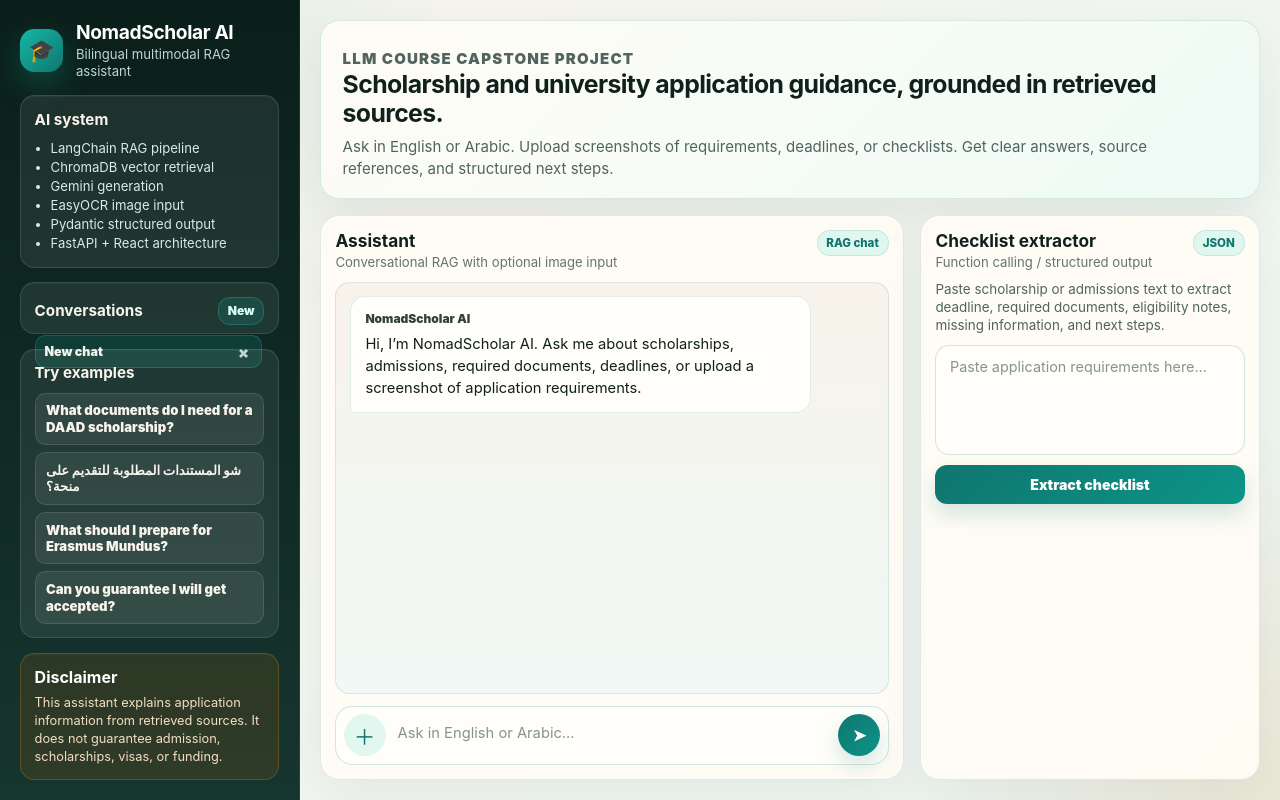
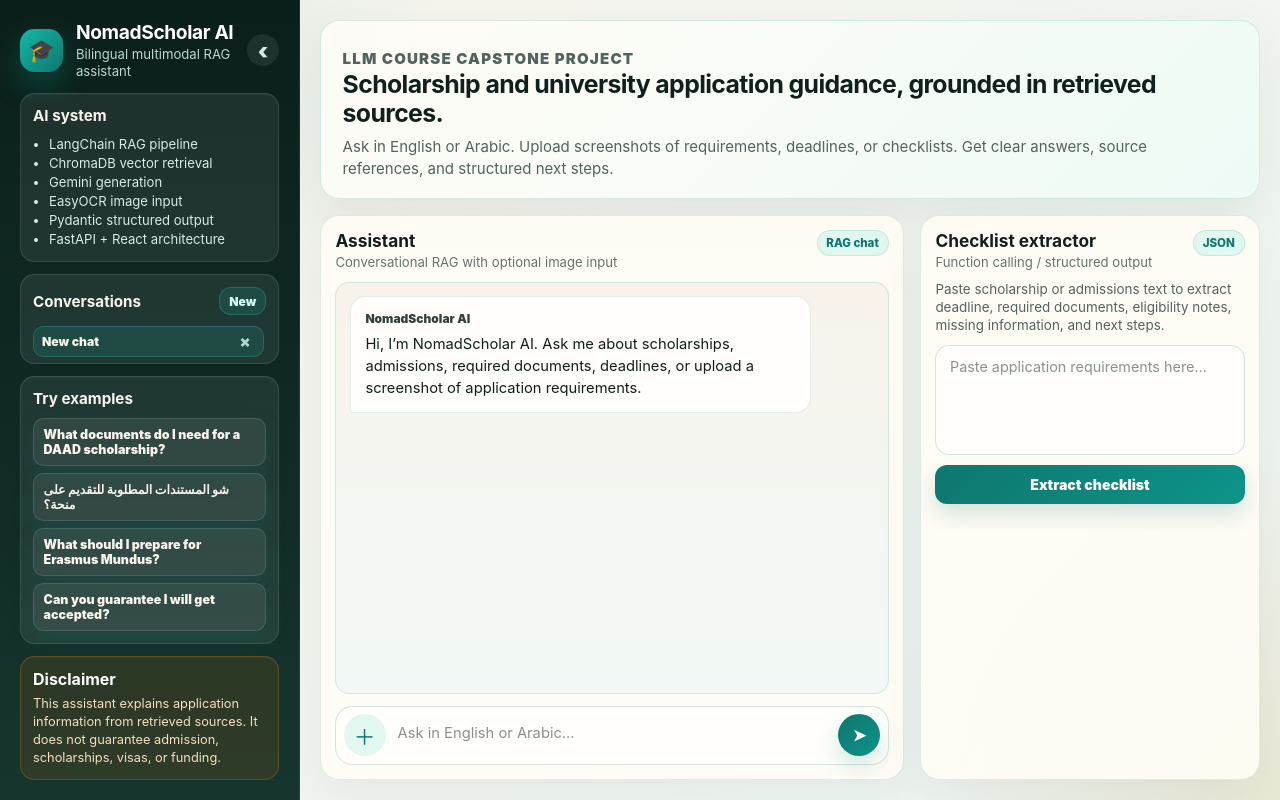
Before and after one commit to joeElieSarkis/nomadscholar-rag-assistant, a React app in the folder frontend/: page / in a window 1280 px wide. Built offline with nearby package versions, Linux system fonts and the light colour scheme; the HTML template or start-up script is replaced by a standard one.

Commit message:
Improve sidebar navigation

```diff
--- a/frontend/src/App.css
+++ b/frontend/src/App.css
@@ -32,6 +32,29 @@ input {
   overflow: hidden;
 }
 
+.app.sidebar-collapsed {
+  grid-template-columns: 1fr;
+}
+
+.app.sidebar-collapsed .sidebar {
+  display: none;
+}
+
+.sidebar-open-button {
+  position: fixed;
+  top: 1rem;
+  left: 1rem;
+  z-index: 90;
+  height: 2.6rem;
+  width: 2.6rem;
+  display: grid;
+  place-items: center;
+  border-radius: 999px;
+  background: #0f766e;
+  color: white;
+  box-shadow: 0 12px 28px rgba(15, 118, 110, 0.25);
+}
+
 /* Sidebar */
 
 .sidebar {
@@ -42,15 +65,43 @@ input {
   padding: 1.25rem;
   display: flex;
   flex-direction: column;
-  gap: 0.9rem;
+  gap: 0.75rem;
   overflow: hidden;
   border-right: 1px solid rgba(255, 255, 255, 0.08);
+}
+
+.brand-row {
+  display: flex;
+  align-items: center;
+  justify-content: space-between;
+  gap: 0.75rem;
 }
 
 .brand {
   display: flex;
   gap: 0.8rem;
   align-items: center;
+  min-width: 0;
+}
+
+.sidebar-collapse-button {
+  height: 2rem;
+  width: 2rem;
+  display: grid;
+  place-items: center;
+  border-radius: 999px;
+  background: rgba(255, 255, 255, 0.08);
+  color: #d8ebe6;
+  box-shadow: none;
+  padding: 0;
+  font-size: 1.4rem;
+  flex-shrink: 0;
+}
+
+.sidebar-collapse-button:hover {
+  background: rgba(20, 184, 166, 0.16);
+  box-shadow: none;
+  transform: none;
 }
 
 .logo {
@@ -82,7 +133,7 @@ input {
   background: rgba(255, 255, 255, 0.075);
   border: 1px solid rgba(199, 234, 225, 0.13);
   border-radius: 0.9rem;
-  padding: 0.85rem;
+  padding: 0.75rem;
   box-shadow: inset 0 1px 0 rgba(255, 255, 255, 0.04);
 }
 
@@ -130,10 +181,10 @@ input {
 }
 
 .chat-list {
-  max-height: 150px;
+  max-height: 118px;
   overflow-y: auto;
   display: grid;
-  gap: 0.4rem;
+  gap: 0.35rem;
   padding-right: 0.15rem;
 }
 
@@ -157,9 +208,9 @@ input {
   background: transparent;
   color: #f8f4ec;
   box-shadow: none;
-  padding: 0.5rem 0.55rem;
+  padding: 0.45rem 0.5rem;
   text-align: left;
-  font-size: 0.78rem;
+  font-size: 0.76rem;
   overflow: hidden;
   white-space: nowrap;
   text-overflow: ellipsis;
@@ -202,11 +253,10 @@ input {
   color: #f8f4ec;
   border: 1px solid rgba(199, 234, 225, 0.14);
   border-radius: 0.65rem;
-  padding: 0.55rem 0.65rem;
+  padding: 0.48rem 0.6rem;
   cursor: pointer;
-  font-size: 0.82rem;
-  line-height: 1.25;
-  box-shadow: none;
+  font-size: 0.78rem;
+  line-height: 1.22;
   transition:
     background 0.18s ease,
     border-color 0.18s ease,
--- a/frontend/src/App.jsx
+++ b/frontend/src/App.jsx
@@ -20,13 +20,43 @@ function createChatTitle(messages) {
     return "New chat";
   }
 
+  const text = firstUserMessage.content.toLowerCase();
+
+  if (text.includes("daad")) {
+    return "DAAD scholarship guidance";
+  }
+
+  if (text.includes("france") || text.includes("french")) {
+    return "France master’s options";
+  }
+
+  if (text.includes("erasmus")) {
+    return "Erasmus Mundus guidance";
+  }
+
+  if (text.includes("guarantee") || text.includes("accepted")) {
+    return "Admission guarantee question";
+  }
+
+  if (text.includes("منحة") || text.includes("المستندات")) {
+    return "Arabic scholarship checklist";
+  }
+
+  if (text.includes("screenshot") || text.includes("image") || text.includes("uploaded")) {
+    return "Screenshot analysis";
+  }
+
+  if (text.includes("documents") || text.includes("requirements")) {
+    return "Application requirements";
+  }
+
   const title = firstUserMessage.content.trim();
 
-  if (title.length <= 34) {
+  if (title.length <= 28) {
     return title;
   }
 
-  return `${title.slice(0, 34)}...`;
+  return `${title.slice(0, 28)}...`;
 }
 
 function createNewChat() {
@@ -92,6 +122,7 @@ function App() {
   const [loading, setLoading] = useState(false);
   const [checklistLoading, setChecklistLoading] = useState(false);
   const [previewImage, setPreviewImage] = useState(null);
+  const [sidebarCollapsed, setSidebarCollapsed] = useState(false);
 
   const activeChat =
     chats.find((chat) => chat.id === activeChatId) || chats[0];
@@ -309,14 +340,34 @@ function App() {
   }
 
   return (
-    <div className="app">
+    <div className={`app ${sidebarCollapsed ? "sidebar-collapsed" : ""}`}>
+      {sidebarCollapsed && (
+        <button
+          type="button"
+          className="sidebar-open-button"
+          onClick={() => setSidebarCollapsed(false)}
+        >
+          ☰
+        </button>
+      )}
       <aside className="sidebar">
-        <div className="brand">
-          <div className="logo">🎓</div>
-          <div>
-            <h1>NomadScholar AI</h1>
-            <p>Bilingual multimodal RAG assistant</p>
+        <div className="brand-row">
+          <div className="brand">
+            <div className="logo">🎓</div>
+            <div>
+              <h1>NomadScholar AI</h1>
+              <p>Bilingual multimodal RAG assistant</p>
+            </div>
           </div>
+
+          <button
+            type="button"
+            className="sidebar-collapse-button"
+            onClick={() => setSidebarCollapsed(true)}
+            title="Hide sidebar"
+          >
+            ‹
+          </button>
         </div>
 
         <div className="panel">
```
